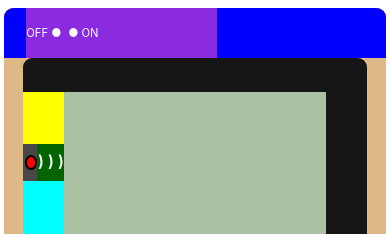
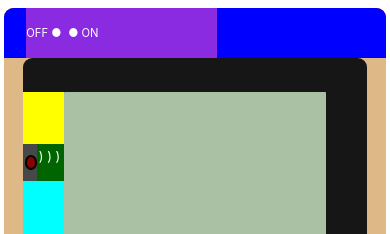
Before and after one commit to xIMet3/gameBoyReact, a React (Vite) app: page / in a window 390 px wide. Shown: the top 234 px of the page. Built offline with nearby package versions, Linux system fonts and the light colour scheme.

Commit message:
[feat]Added media query to adjust the size of the led and the connection lines to small screens and make it responsive. // Añadido media query para ajustar el tamaño del led y las rayitas de conexion a pantallas pequeñas y que sea responsive.

```diff
--- a/src/Common/Consola/Consola.css
+++ b/src/Common/Consola/Consola.css
@@ -110,7 +110,7 @@
 }
 
 .led {
-  background-color: red;
+  background-color: darkred;
   height: 30%;
   width: 60%;
   border-radius: 50%;
@@ -123,12 +123,21 @@
   width: 65%;
   color: white;
   font-weight: 600;
-  display: flex;
-  justify-content: center;
 }
 
 .conexion {
   margin-top: 0.3em;
+  margin-left: 0.1em;
+}
+@media (max-width: 768px) {
+  .parteConexion {
+    font-weight: 400;
+  }
+
+  .conexion {
+    margin-top: 0.25em;
+    font-size: small;
+  }
 }
 
 .pantalla {
```
